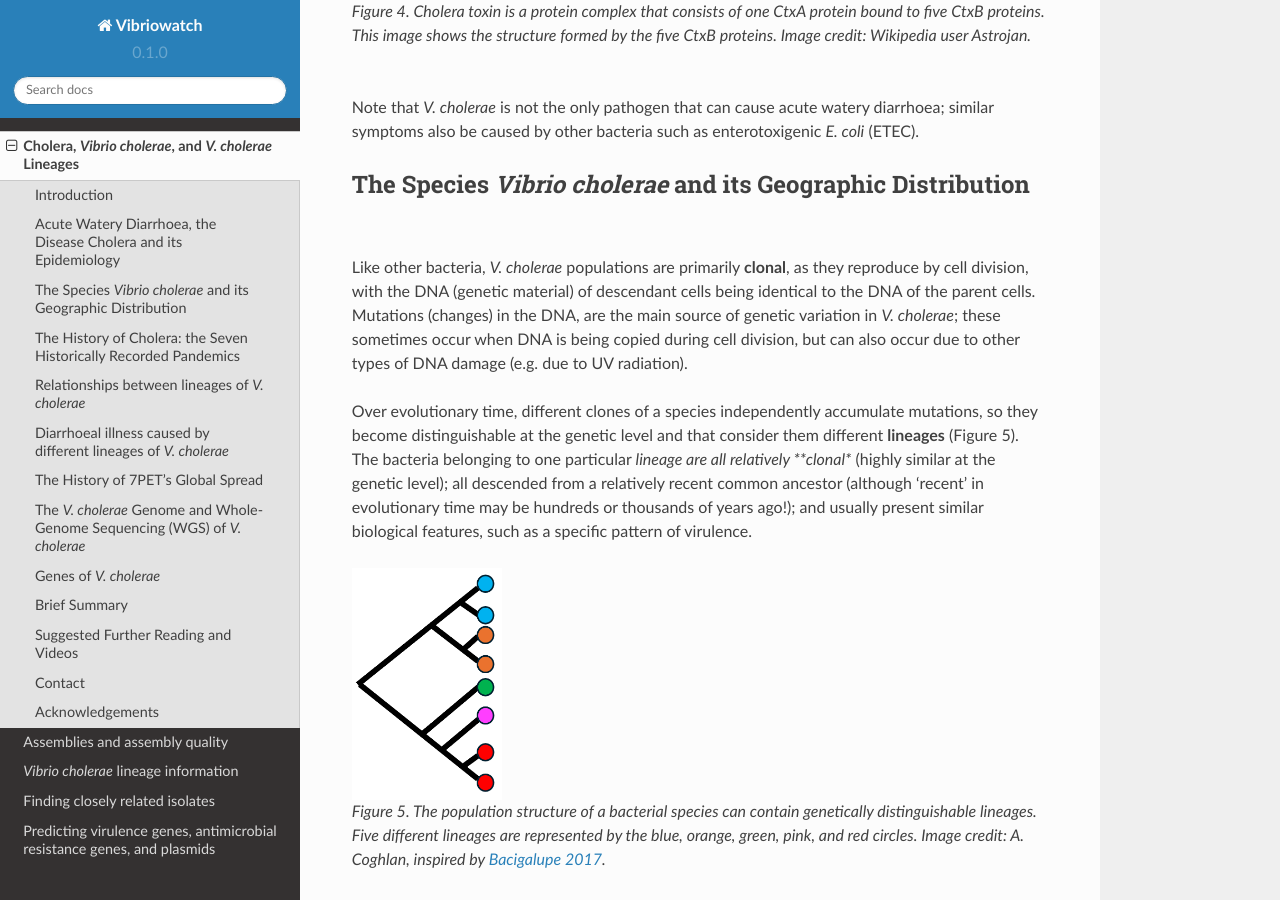
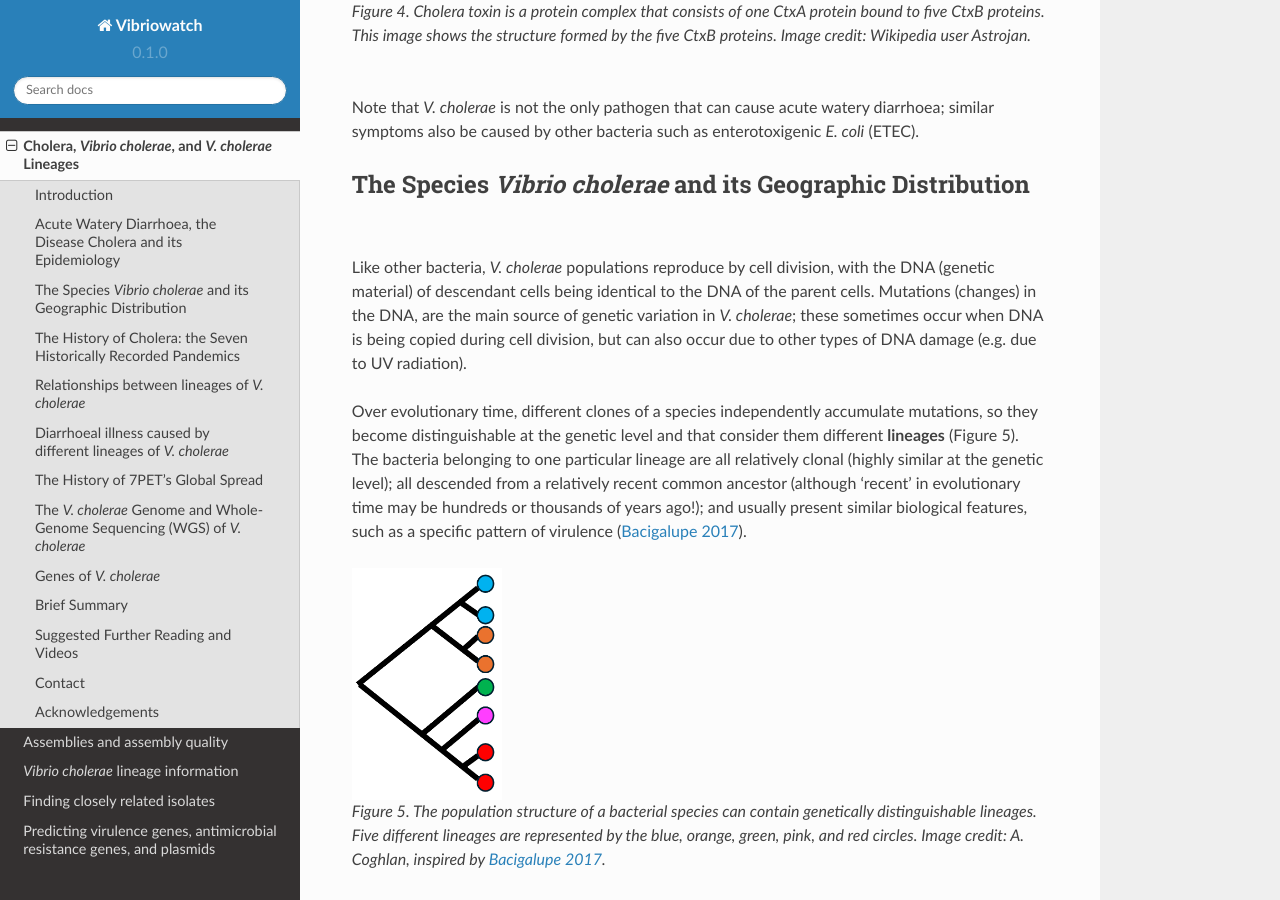
Before and after one commit to avrilcoghlan/cholerabook, a Sphinx documentation site: the page built from docs/source/vibriogenomes.rst, in a window 1280 px wide and 900 px high, scrolled down 2830 px. Built offline with Sphinx 7.4.7 and the Read the Docs theme 2.0.0, drawn with Linux system fonts in a browser that asks for light colours.

Commit message:
Update vibriogenomes.rst

```diff
--- a/docs/source/vibriogenomes.rst
+++ b/docs/source/vibriogenomes.rst
@@ -68,16 +68,18 @@ such as enterotoxigenic *E. coli* (ETEC).
 The Species *Vibrio cholerae* and its Geographic Distribution
 -------------------------------------------------------------
 
-Like other bacteria, *V. cholerae* populations are primarily **clonal**, as they reproduce by cell division, with the
+Like other bacteria, *V. cholerae* populations reproduce by cell division, with the
 DNA (genetic material) of descendant cells being identical to the DNA of the parent cells. Mutations (changes) in the DNA, are
 the main source of genetic variation in *V. cholerae*; these sometimes occur when DNA is being copied during cell division, but
 can also occur due to other types of DNA damage (e.g. due to UV radiation).
 
 Over evolutionary time, different clones of a species independently accumulate
 mutations, so they become distinguishable at the genetic level and that consider them different **lineages** (Figure 5).
-The bacteria belonging to one particular *lineage are all relatively **clonal** (highly similar at the genetic level);
+The bacteria belonging to one particular lineage are all relatively clonal (highly similar at the genetic level);
 all descended from a relatively recent common ancestor (although 'recent' in evolutionary time may be hundreds or thousands of years ago!); and
-usually present similar biological features, such as a specific pattern of virulence.
+usually present similar biological features, such as a specific pattern of virulence (`Bacigalupe 2017`_).
+
+.. _Bacigalupe 2017: https://era.ed.ac.uk/handle/1842/31266
 
 .. figure:: ClonalSpecies.png
   :width: 150
```
